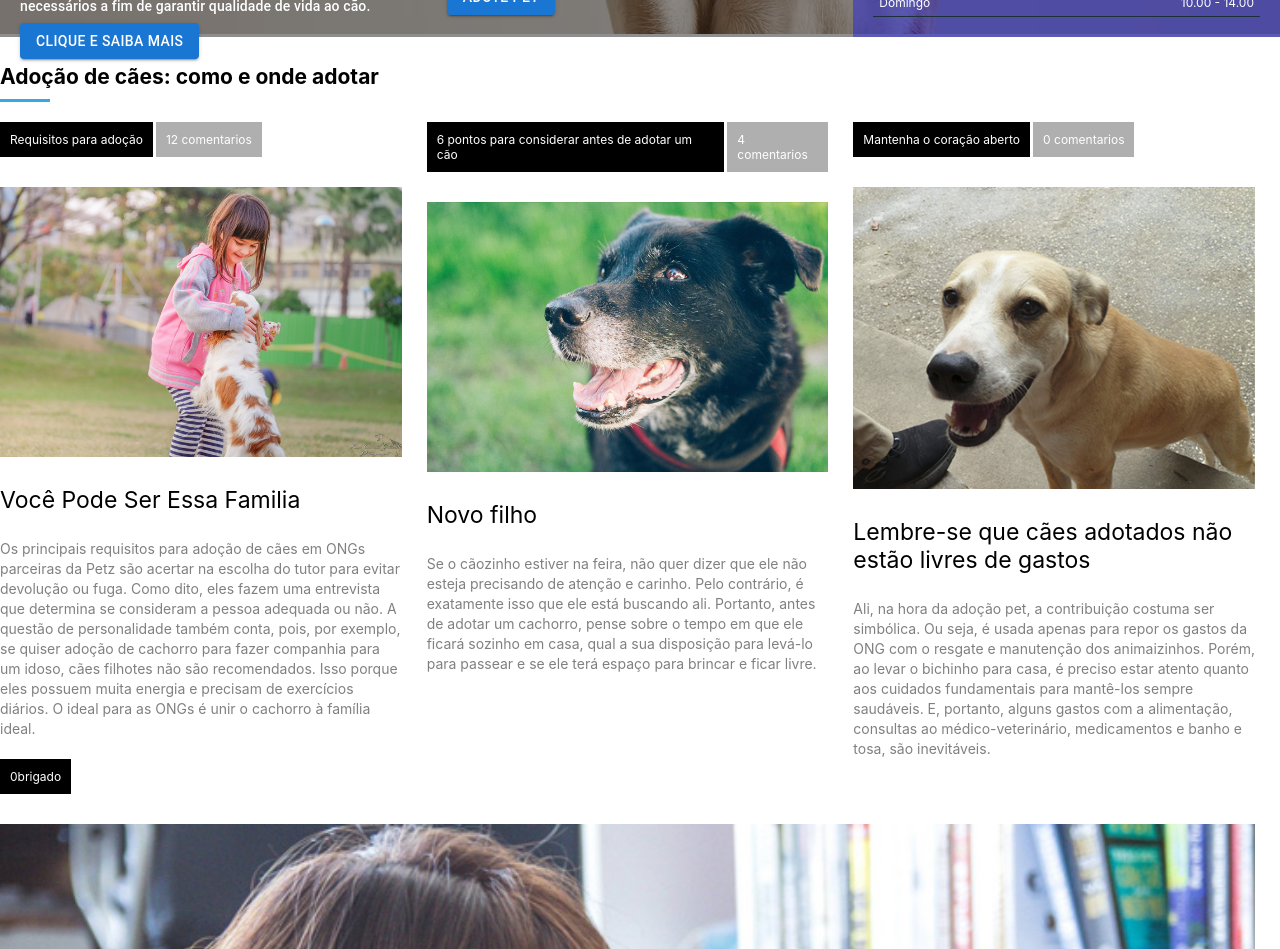
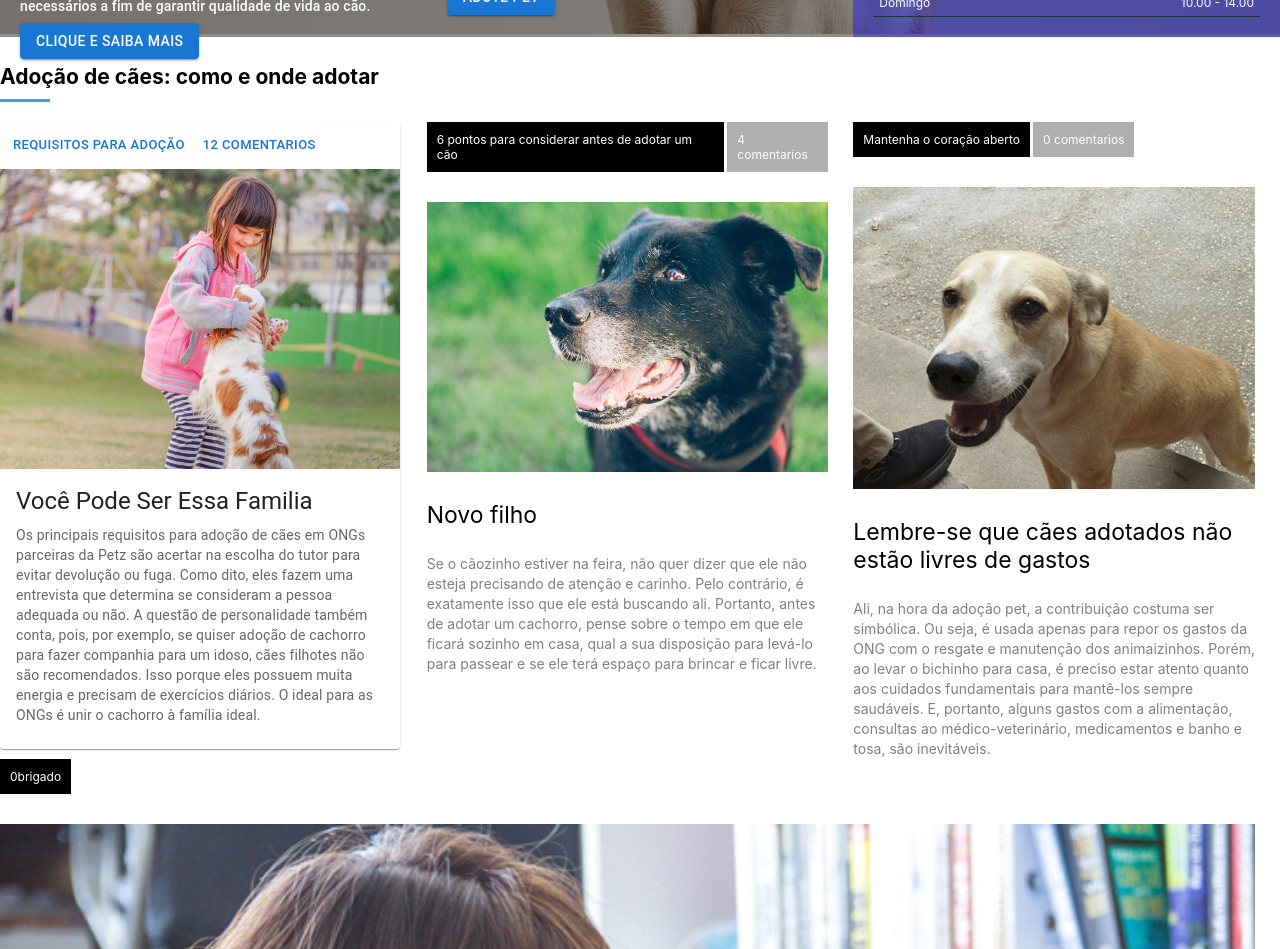
Before and after one commit to jeanpaulo204/React-Template-New-PET, a React (Create React App) app in the folder app/: page / in a window 1280 px wide. Shown: the part 700-1649 px from the top of the page. Built offline with nearby package versions, Linux system fonts and the light colour scheme.

Commit message:
Novo Componente Card

```diff
--- /dev/null
+++ b/app/src/Menu/components/card.js
@@ -0,0 +1,40 @@
+import React from 'react';
+import Card from '@mui/material/Card';
+import CardActions from '@mui/material/CardActions';
+import CardContent from '@mui/material/CardContent';
+import CardMedia from '@mui/material/CardMedia';
+import Button from '@mui/material/Button';
+import Typography from '@mui/material/Typography';
+import { TitleTwoTone } from '@mui/icons-material';
+
+export const Carde = ({title, texto, btn , btn1 , image}) => {
+
+
+return (
+
+<Card sx={{ maxWidth: 400 }}>
+<CardActions>
+        <Button size="small">{btn}</Button>
+        <Button size="small">{btn1}</Button>
+</CardActions>
+      <CardMedia
+        sx={{ height: 300 }}
+        image={image}
+        title="green iguana"
+      />
+      <CardContent>
+        <Typography gutterBottom variant="h5" component="div">
+          {title}
+        </Typography>
+        <Typography variant="body2" color="text.secondary">
+          {texto}
+        </Typography>
+      </CardContent>
+
+    </Card>
+
+
+);
+
+
+}
--- a/app/src/Menu/inicio/bannercard/template.js
+++ b/app/src/Menu/inicio/bannercard/template.js
@@ -4,6 +4,7 @@ import img3 from './img/img3.png';
 import img4 from './img/img4.png';
 import img8 from './img/img8.png';
 import img7 from './img/img7.png';
+import { Carde } from '../../../Menu/components/card';
 
 export const Iniciobanner = () => {
 
@@ -22,21 +23,21 @@ return (
             </div>
             <div class="widget_body flex">
                 <article>
-                    <a href="">
-                    <div class="new_data">
-                    <div class="new_posted_at">Requisitos para adoção </div>
-                    <div class="new_comments">12 comentarios</div>
-                    </div>
-                    <div class="news_thumbnail">
-                    <img src={img3} alt="Girl And Dog!" />
-                    </div>
-                    <div class="new_title">
-                        Você Pode Ser Essa Familia
-                    </div>
-                    <div class="news_resume">Os principais requisitos para adoção de cães em ONGs parceiras da Petz são acertar na escolha do tutor para evitar devolução ou fuga. Como dito, eles fazem uma entrevista que determina se consideram a pessoa adequada ou não.
-                     A questão de personalidade também conta, pois, por exemplo, se quiser adoção de cachorro para fazer companhia para um idoso, cães filhotes não são recomendados. Isso porque eles possuem muita energia e precisam de exercícios diários. O ideal para as ONGs é unir o cachorro à família ideal.
-                   </div>
-                  </a>
+
+
+
+
+                    <Carde
+                    title="Você Pode Ser Essa Familia"
+                    texto="Os principais requisitos para adoção de cães em ONGs parceiras da Petz são acertar na escolha do tutor para evitar devolução ou fuga. Como dito, eles fazem uma entrevista que determina se consideram a pessoa adequada ou não.
+                     A questão de personalidade também conta, pois, por exemplo, se quiser adoção de cachorro para fazer companhia para um idoso, cães filhotes não são recomendados. Isso porque eles possuem muita energia e precisam de exercícios diários. O ideal para as ONGs é unir o cachorro à família ideal."
+                     btn="Requisitos para adoção"
+                     btn1="12 comentarios"
+                     image={img3}
+                    />
+
+
+
 
                 </article>
 
```
